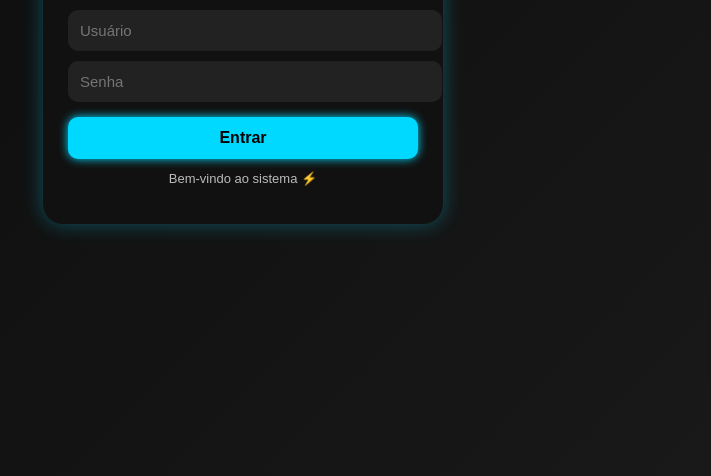
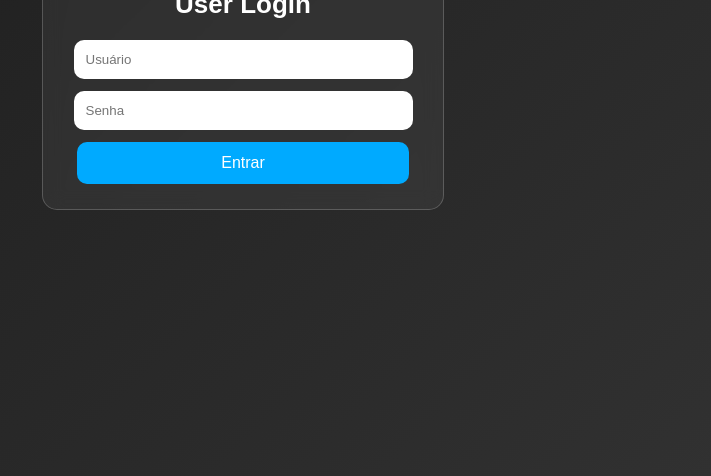
Before and after one commit to growagarden66/Zeussite, a plain HTML site: page index.html in a window 1280 px wide. Shown: the part 324-800 px from the top of the page, without its empty margins (397-1108 px from the left). Drawn offline with Linux system fonts and the light colour scheme.

Commit message:
Update index.html

```diff
--- a/index.html
+++ b/index.html
@@ -1,155 +1,90 @@
 <!DOCTYPE html>
 <html lang="pt-BR">
 <head>
-<meta charset="UTF-8">
-<meta name="viewport" content="width=device-width, initial-scale=1.0">
-<title>ZeusKatana • Login</title>
-
+    <meta charset="UTF-8" />
+    <meta name="viewport" content="width=device-width, initial-scale=1.0" />
+    <title>Login</title>
     <style>
         body {
             margin: 0;
+            padding: 0;
             font-family: Arial, sans-serif;
-        background: linear-gradient(135deg, #0a0a0a, #1a1a1a);
+            background: linear-gradient(135deg, #1a1a1a, #333);
+            height: 100vh;
             display: flex;
             justify-content: center;
             align-items: center;
-        height: 100vh;
-        overflow: hidden;
             color: white;
         }
 
-    /* TELA DE LOADING */
-    #loading {
-        position: fixed;
-        top: 0; left: 0;
-        width: 100%; height: 100%;
-        background: #000;
-        display: flex;
-        justify-content: center;
-        align-items: center;
-        flex-direction: column;
-        z-index: 10;
+        .login-box {
+            background: rgba(255,255,255,0.05);
+            padding: 25px;
+            width: 90%;
+            max-width: 350px;
+            border-radius: 15px;
+            backdrop-filter: blur(10px);
+            text-align: center;
+            border: 1px solid rgba(255,255,255,0.2);
         }
 
-    .spinner {
-        width: 55px;
-        height: 55px;
-        border: 6px solid #333;
-        border-top: 6px solid #00d9ff;
-        border-radius: 50%;
-        animation: spin 1s linear infinite;
-        margin-bottom: 15px;
-    }
-
-    @keyframes spin { to { transform: rotate(360deg); } }
-
-    /* CARD DE LOGIN */
-    .login-box {
-        width: 85%;
-        max-width: 350px;
-        background: #111;
-        padding: 25px;
-        border-radius: 20px;
-        box-shadow: 0 0 20px #00d9ff55;
-        animation: fadeIn 0.9s ease;
-    }
-
-    @keyframes fadeIn {
-        from { opacity: 0; transform: scale(0.95); }
-        to { opacity: 1; transform: scale(1); }
-    }
-
-    .logo {
-        text-align: center;
-        font-size: 28px;
-        font-weight: bold;
-        margin-bottom: 15px;
-        color: #00d9ff;
-        text-shadow: 0 0 10px #00d9ff;
+        .login-box h2 {
+            margin-bottom: 20px;
+            font-size: 26px;
         }
 
         input {
-        width: 100%;
+            width: 90%;
             padding: 12px;
+            border-radius: 10px;
             border: none;
-        margin-top: 10px;
-        border-radius: 10px;
-        background: #222;
-        color: white;
-        font-size: 15px;
+            margin-bottom: 12px;
+            outline: none;
         }
 
         button {
-        width: 100%;
-        margin-top: 15px;
+            width: 95%;
             padding: 12px;
-        background: #00d9ff;
             border: none;
             border-radius: 10px;
+            background: #0af;
+            color: white;
             font-size: 16px;
-        font-weight: bold;
-        color: #000;
             cursor: pointer;
-        box-shadow: 0 0 10px #00d9ff;
-        transition: 0.3s;
         }
 
-    button:hover { box-shadow: 0 0 18px #00d9ff; }
+        button:hover {
+            background: #09c;
+        }
 
-    .small-text {
-        margin-top: 12px;
-        font-size: 13px;
-        text-align: center;
-        color: #bbb;
+        .loading {
+            display: none;
+            font-size: 15px;
+            margin-top: 10px;
         }
     </style>
 </head>
-
 <body>
 
-<!-- ========== TELA DE LOADING ========== -->
-<div id="loading">
-    <div class="spinner"></div>
-    <p>Está carregando, espere um momento ⚡</p>
-</div>
+<div class="login-box">
+    <h2>User Login</h2>
 
-<!-- ========== LOGIN ========== -->
-<div class="login-box" id="loginBox" style="display:none;">
-    <div class="logo">ZeusKatana</div>
-
-    <input type="text" id="usuario" placeholder="Usuário">
-    <input type="password" id="senha" placeholder="Senha">
+    <input type="text" id="user" placeholder="Usuário" />
+    <input type="password" id="senha" placeholder="Senha" />
 
     <button onclick="login()">Entrar</button>
 
-    <p class="small-text">Bem-vindo ao sistema ⚡</p>
+    <p class="loading" id="load">Carregando... espere um momento ⚡</p>
 </div>
 
 <script>
-    setTimeout(() => {
-        document.getElementById("loading").style.display = "none";
-        document.getElementById("loginBox").style.display = "block";
-    }, 2000);
-
 function login() {
-        let usuario = document.getElementById("usuario").value;
-        let senha = document.getElementById("senha").value;
-
-        if (usuario.trim() === "" || senha.trim() === "") {
-            alert("Preencha tudo!");
-            return;
-        }
-
-        document.body.innerHTML = `
-            <div id="loading">
-                <div class="spinner"></div>
-                <p>Carregando seu painel ⚡</p>
-            </div>
-        `;
+    const load = document.getElementById("load");
+    load.style.display = "block";
 
     setTimeout(() => {
         window.location.href = "home.html";
-        }, 1700);
+    }, 1500);
 }
 </script>
 
```
Lines whose indentation alone changed are shown as unchanged.
